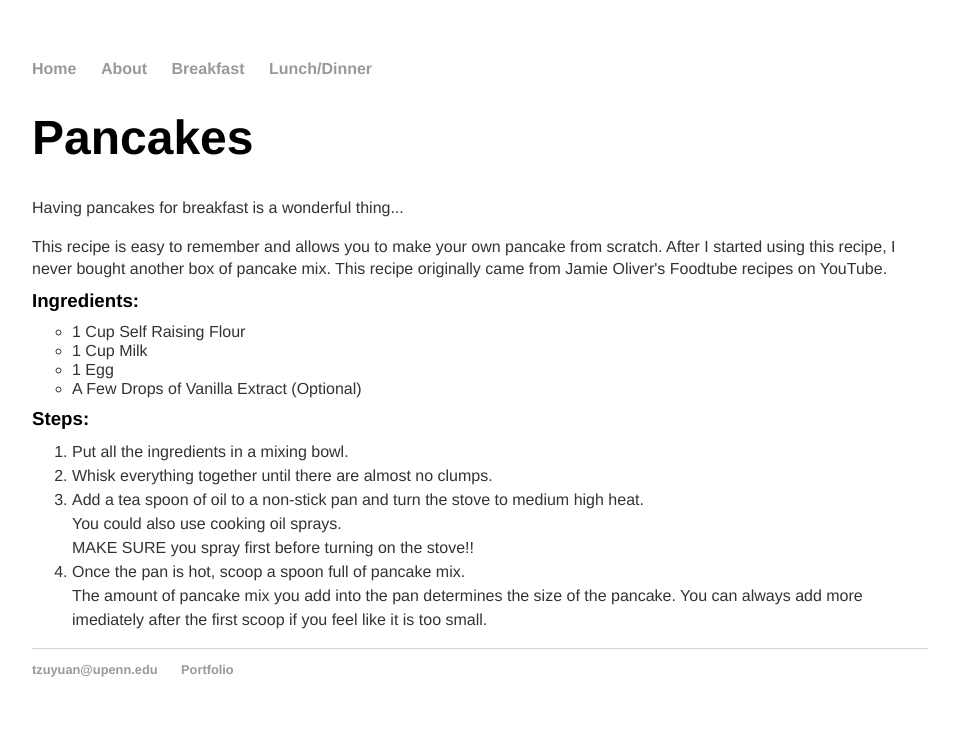
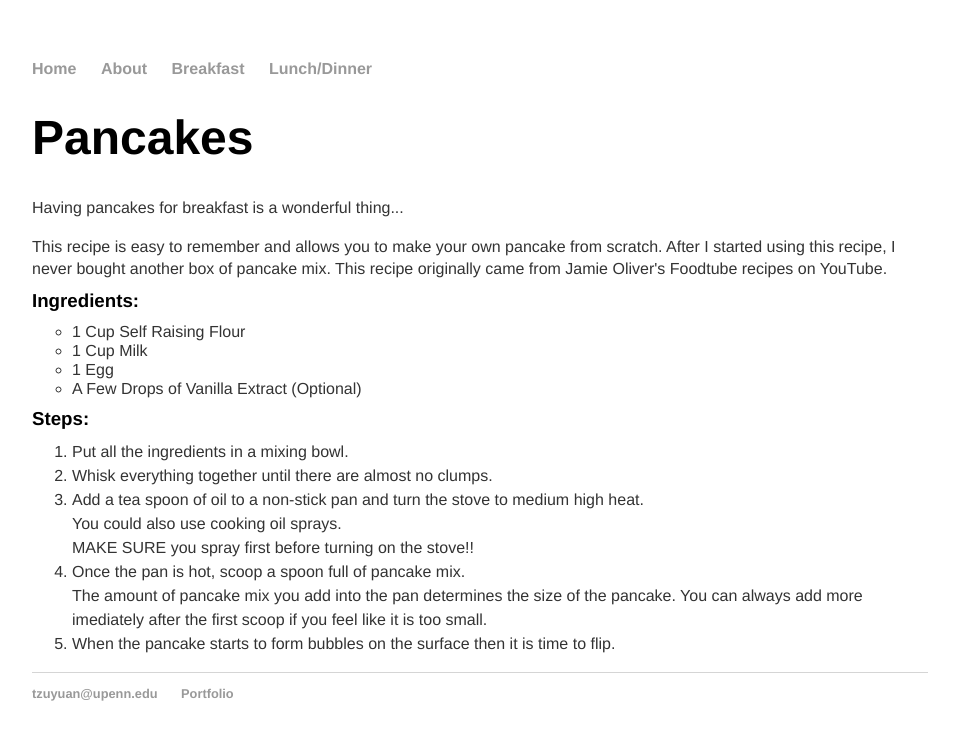
Before and after one commit to tzuyuanw/tzuyuanw.github.io, a Jekyll site: the page recipes/pancakes.html, which Jekyll copies as it is, in a window 1280 px wide. Shown: the top 740 px of the page, without its empty margins (160-1119 px from the left). Built offline with Jekyll 4.4.1, drawn with Linux system fonts in a browser that asks for light colours.

Commit message:
Update pancakes.html

```diff
--- a/recipes/pancakes.html
+++ b/recipes/pancakes.html
@@ -43,6 +43,7 @@
 				<li>Once the pan is hot, scoop a spoon full of pancake mix.</br>
 					The amount of pancake mix you add into the pan determines the size of the pancake. You can
 					always add more imediately after the first scoop if you feel like it is too small.</li>
+				<li>When the pancake starts to form bubbles on the surface then it is time to flip.</li>
 				</ol>
 			</div>
 			</div><!-- /.container -->
```
